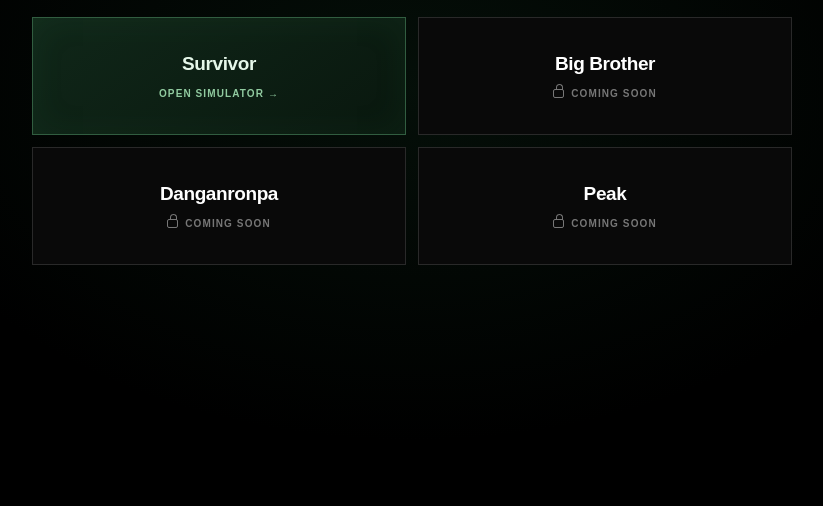
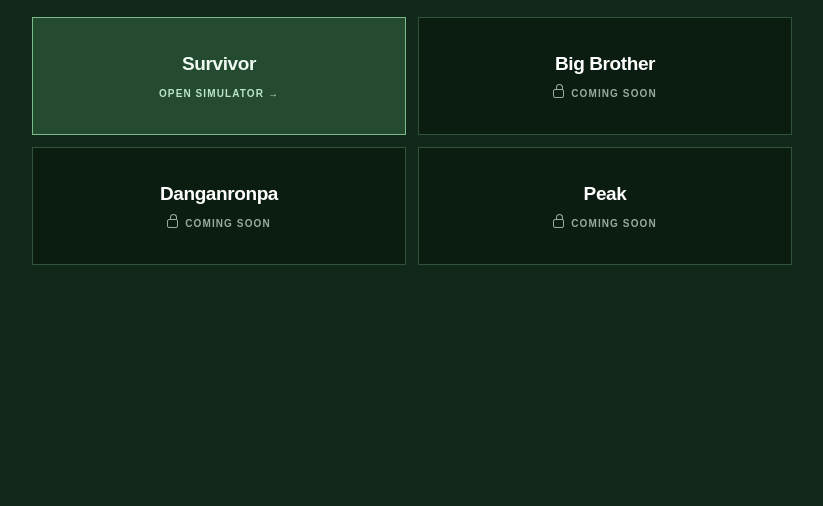
Before and after one commit to goobleh/simulators-hub, a plain HTML site: page index.html in a window 1280 px wide. Shown: the part 294-800 px from the top of the page, without its empty margins (228-1051 px from the left). Drawn offline with Linux system fonts and the light colour scheme.

Commit message:
Use flat green hub background and tile

```diff
--- a/index.html
+++ b/index.html
@@ -3,25 +3,24 @@
 <head>
   <meta charset="UTF-8">
   <meta name="viewport" content="width=device-width, initial-scale=1.0">
-  <meta name="theme-color" content="#07130d">
+  <meta name="theme-color" content="#102719">
   <title>Simulators Hub</title>
   <style>
     *{box-sizing:border-box}
-    :root{color-scheme:dark;font-family:Arial,Helvetica,sans-serif;background:#000;color:#fff}
-    body{min-height:100vh;margin:0;display:grid;place-items:center;padding:40px 24px;background:#000}
+    :root{color-scheme:dark;font-family:Arial,Helvetica,sans-serif;background:#102719;color:#fff}
+    body{min-height:100vh;margin:0;display:grid;place-items:center;padding:40px 24px;background:#102719}
     main{width:min(100%,760px);text-align:center}
     h1{margin:0 0 32px;font-size:clamp(24px,4vw,32px);font-weight:700;letter-spacing:-1.2px}
     .simulator-list{display:grid;grid-template-columns:repeat(2,minmax(0,1fr));gap:12px}
-    .simulator{min-height:118px;display:flex;flex-direction:column;align-items:center;justify-content:center;gap:13px;padding:20px;border:1px solid #292929;background:#090909;color:#fff;text-decoration:none;cursor:not-allowed;user-select:none}
+    .simulator{min-height:118px;display:flex;flex-direction:column;align-items:center;justify-content:center;gap:13px;padding:20px;border:1px solid #31533a;background:#0b1d11;color:#fff;text-decoration:none;cursor:not-allowed;user-select:none}
     .simulator-name{font-size:19px;font-weight:600;letter-spacing:-.4px}
-    .simulator-status{display:flex;align-items:center;gap:7px;color:#777;font-size:10px;font-weight:600;letter-spacing:1.1px;text-transform:uppercase}
-    .lock{width:11px;height:9px;position:relative;display:inline-block;border:1px solid #777;border-radius:2px}
-    .lock:before{content:"";position:absolute;width:5px;height:5px;left:2px;top:-6px;border:1px solid #777;border-bottom:0;border-radius:5px 5px 0 0}
-    .simulator.available{cursor:pointer;border-color:#315d40;background:linear-gradient(145deg,#102719,#09170e);box-shadow:inset 0 0 35px rgba(61,150,91,.08)}
-    .simulator.available:hover{background:linear-gradient(145deg,#173a25,#0d2114);border-color:#5a9a6d;box-shadow:inset 0 0 42px rgba(78,180,112,.15)}
-    .simulator.available .simulator-status{color:#91cba0}
-    .simulator.available .simulator-name{color:#e5f7e9}
-    body{background:radial-gradient(ellipse at 50% 48%,rgba(25,83,48,.18),transparent 60%),#000}
+    .simulator-status{display:flex;align-items:center;gap:7px;color:#9aab9e;font-size:10px;font-weight:600;letter-spacing:1.1px;text-transform:uppercase}
+    .lock{width:11px;height:9px;position:relative;display:inline-block;border:1px solid #9aab9e;border-radius:2px}
+    .lock:before{content:"";position:absolute;width:5px;height:5px;left:2px;top:-6px;border:1px solid #9aab9e;border-bottom:0;border-radius:5px 5px 0 0}
+    .simulator.available{cursor:pointer;border-color:#79bd8c;background:#244b30}
+    .simulator.available:hover{background:#2c5939;border-color:#91cda1}
+    .simulator.available .simulator-status{color:#bce4c6}
+    .simulator.available .simulator-name{color:#effaf1}
     @media(max-width:520px){body{padding:28px 18px}.simulator-list{grid-template-columns:1fr}.simulator{min-height:96px}}
   </style>
 </head>
```
